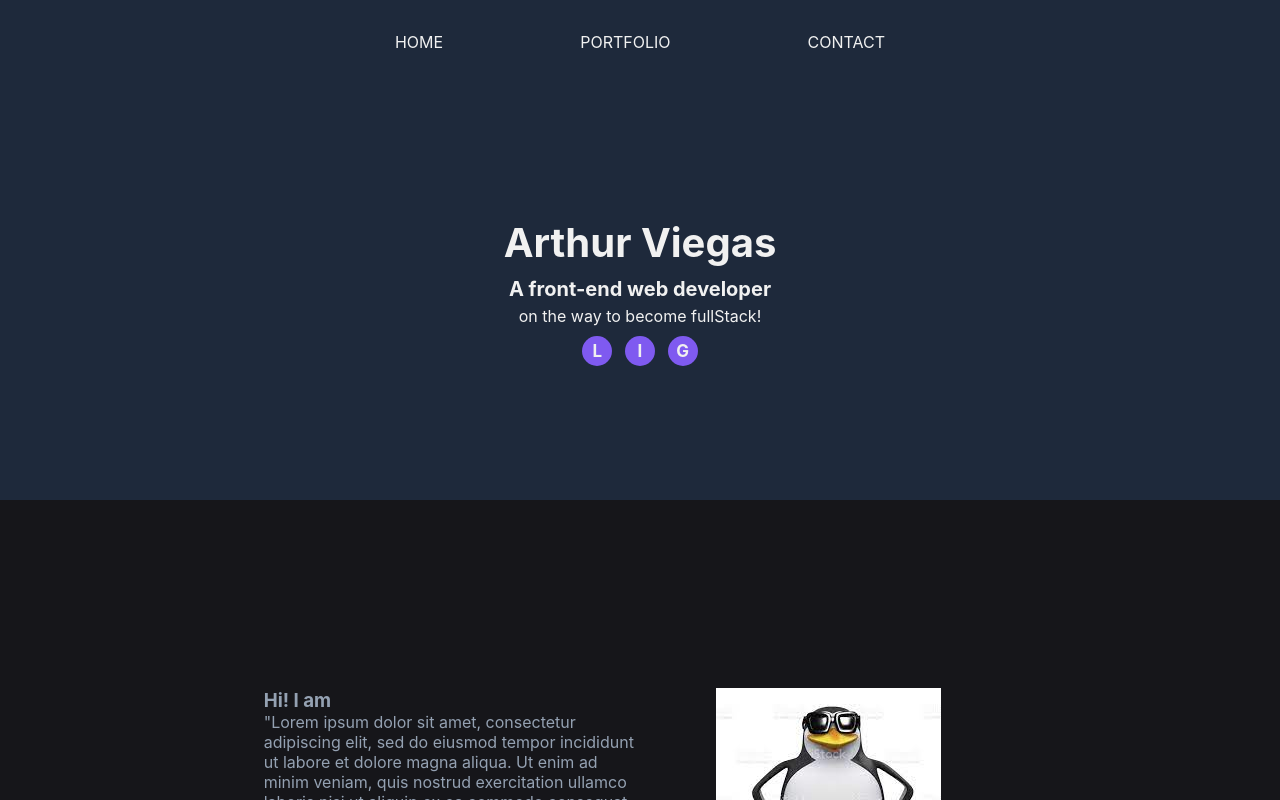
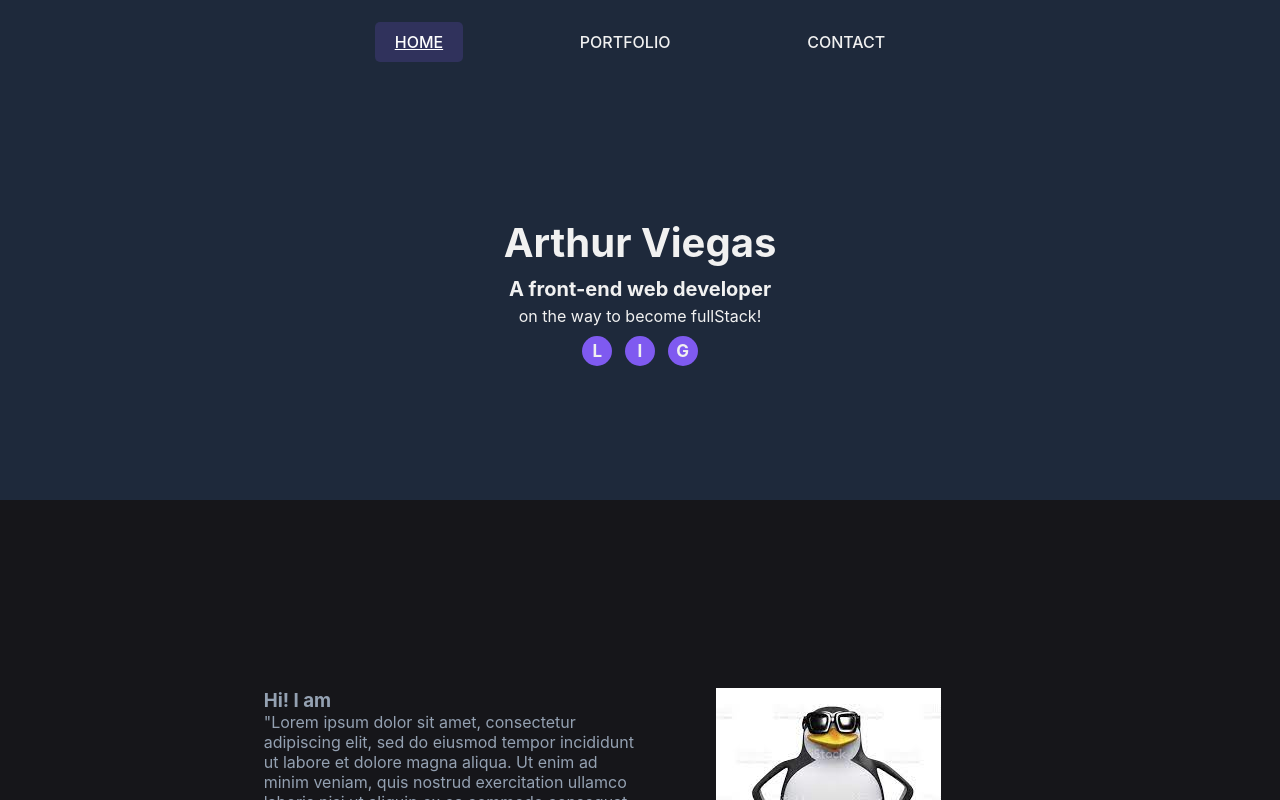
Before and after one commit to ArthurViegas/Arthur-Viegas, a React (Create React App) app: page / in a window 1280 px wide. In both pictures the pointer is over the link "HOME". Shown: the top 800 px of the page. Built offline with nearby package versions, Linux system fonts and the light colour scheme.

Commit message:
Update header-styles.css

```diff
--- a/src/assets/css/header-styles.css
+++ b/src/assets/css/header-styles.css
@@ -28,7 +28,6 @@
   color: #f1f1f1;
   height: 500px;
   background-color: #1e293b;
- /* background-color: #8a8a8a; */
 }
 
 .header-nav {
@@ -42,6 +41,16 @@
 .header-nav a {
   text-decoration: none;
   color: #f1f1f1;
+  padding: 10px 20px;
+  border-radius: 5px;
+  transition: 0.3s;
+  font-weight: 500;
+}
+
+.header-nav a:hover {
+  background-color: hsla(255, 83%, 65%, 0.178);
+  color: #ffffff;
+  text-decoration: underline;
 }
 
 .title {
```
